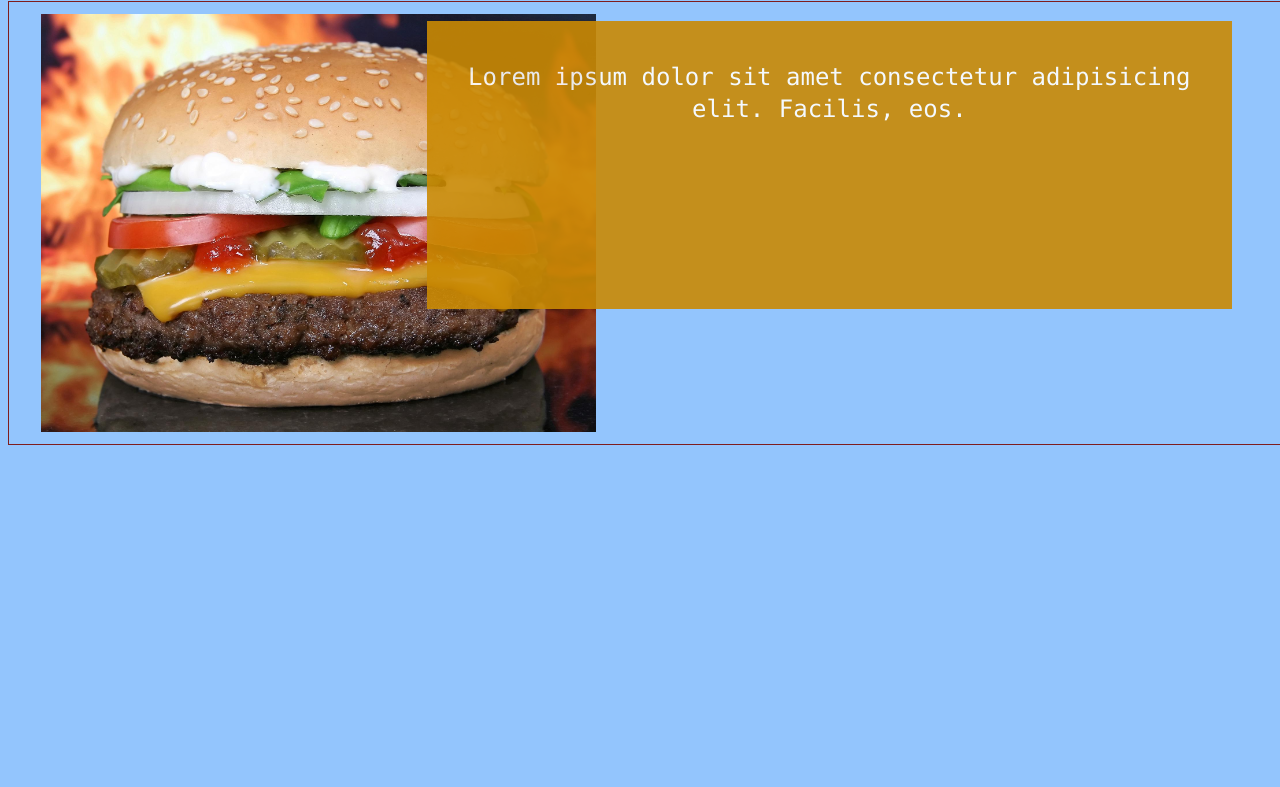
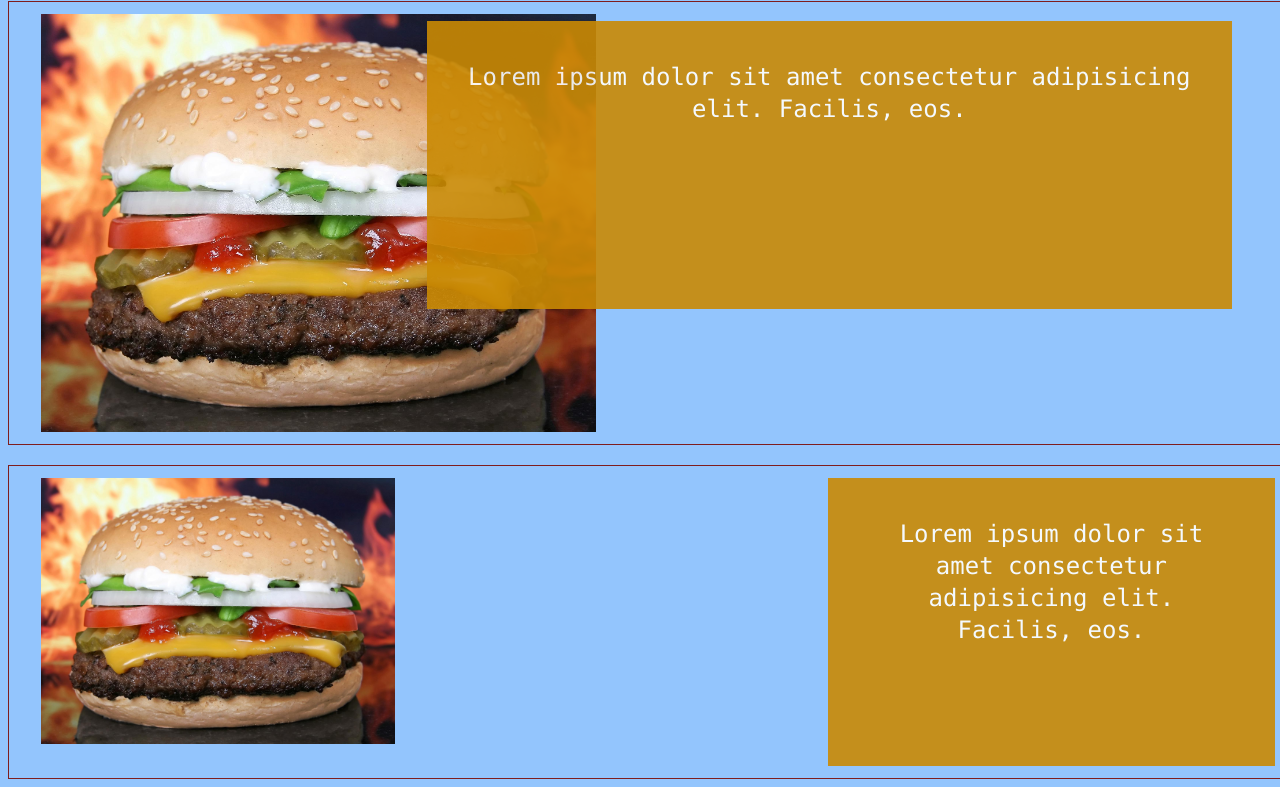
Before and after one commit to Melvin-Gesulgon/content-writer, a website: page src/index.html in a window 1280 px wide. Shown: the part 155-942 px from the top of the page. Before the commit the page ends 800 px from the top, so only its background shows below. Drawn offline with Linux system fonts and the light colour scheme.

Commit message:
updated border for section

```diff
--- a/src/index.html
+++ b/src/index.html
@@ -23,5 +23,16 @@
         </div>
     </section>
 
+    <section class="mt-5 border p-3 m-2 border-red-900 border-solid  container flex">
+        <div class="ml-5 z-1">
+            <img src="img/hamburger-g1e2de64a8_1920.jpg" width="45%" height="auto" alt="">
+        </div>
+        <div class="text-white z-30 bg-yellow-600 h-2/6 opacity-90 lg:h-72 lg:w-auto">
+            <p class="text-center justify-center pt-10 px-10 text-2xl font-mono">
+                Lorem ipsum dolor sit amet consectetur adipisicing elit. Facilis, eos.
+            </p>
+        </div>
+    </section>
+
 </body>
 </html>
```
